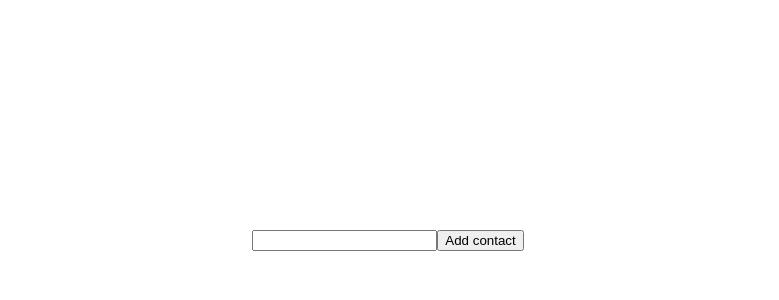
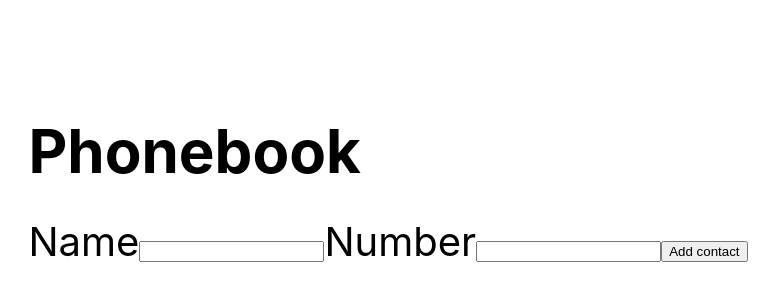
Before and after one commit to natalynoele/goit-react-hw-04-phonebook, a React (Create React App) app: page / in a window 1280 px wide. Shown: the part 170-470 px from the top of the page, without its empty margins (252-1031 px from the left). Built offline with nearby package versions, Linux system fonts and the light colour scheme.

Commit message:
adde number field to form and contacts

```diff
--- a/src/components/app/App.jsx
+++ b/src/components/app/App.jsx
@@ -2,29 +2,24 @@ import { Component } from 'react';
 import { nanoid } from 'nanoid';
 import Container from './AppStyle';
 import ContactList from 'components/contacts/ContactList';
-import Contact from 'components/contacts/Contact';
+import Section from 'components/section/Section';
 
 class App extends Component {
-  contactId = nanoid();
-
   state = {
     contacts: [],
     name: '',
+    number: '',
   };
+  contactId = nanoid();
 
   handleSubmit = e => {
     e.preventDefault();
-    const { contacts, name } = this.state;
+    const { contacts, name, number } = this.state;
     this.setState(prevState => ({
       ...prevState,
-      contacts: [{ id: nanoid(), name: name }, ...contacts],
+      contacts: [{ id: nanoid(), name: name, number: number }, ...contacts],
     }));
     e.target.reset();
-  };
-
-  setContact = () => {
-    const { contacts, name } = this.state;
-    return [{ id: this.contactId, name: name }, ...contacts];
   };
 
   handleChange = ({ target }) => {
@@ -35,7 +30,9 @@ class App extends Component {
   render() {
     return (
       <Container>
+        <Section title="Phonebook">
           <form onSubmit={this.handleSubmit}>
+            <label htmlFor="name">Name</label>
             <input
               type="text"
               name="name"
@@ -44,8 +41,18 @@ class App extends Component {
               required
               onChange={this.handleChange}
             />
+            <label htmlFor="number">Number</label>
+            <input
+              type="tel"
+              name="number"
+              pattern="\+?\d{1,4}?[-.\s]?\(?\d{1,3}?\)?[-.\s]?\d{1,4}[-.\s]?\d{1,4}[-.\s]?\d{1,9}"
+              title="Phone number must be digits and can contain spaces, dashes, parentheses and can start with +"
+              required
+              onChange={this.handleChange}
+            />
             <button type="submit">Add contact</button>
           </form>
+        </Section>
         <ContactList contacts={this.state.contacts} />
       </Container>
     );
--- a/src/components/contacts/ContactList.jsx
+++ b/src/components/contacts/ContactList.jsx
@@ -1,4 +1,12 @@
+import { titleCase } from "components/helper";
+
 const ContactList = ({ contacts }) => {
-  return contacts.map(contact => <li key={contact.id}>{contact.name}</li>);
+  return contacts.map(({ id, name, number }) => (
+    <li key={id}>
+      <span>
+        {titleCase(name)} {number}
+      </span>{' '}
+    </li>
+  ));
 };
 export default ContactList;
--- /dev/null
+++ b/src/components/helper.js
@@ -0,0 +1,14 @@
+function capitalizeFirstLetter(string) {
+    return string.charAt(0).toUpperCase() + string.slice(1);
+}
+
+function titleCase(str) {
+  var splitStr = str.toLowerCase().split(' ');
+  for (var i = 0; i < splitStr.length; i++) {
+    splitStr[i] =
+      splitStr[i].charAt(0).toUpperCase() + splitStr[i].substring(1);
+  }
+  return splitStr.join(' ');
+}
+
+export {capitalizeFirstLetter, titleCase}
```
Lines whose indentation alone changed are shown as unchanged.
